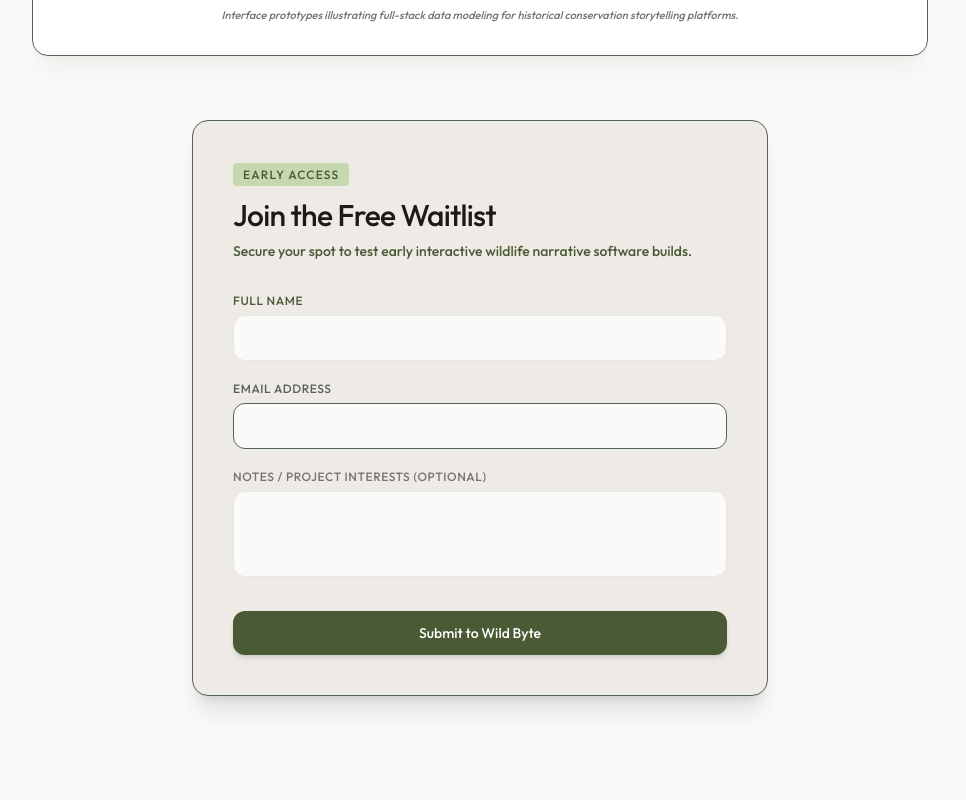
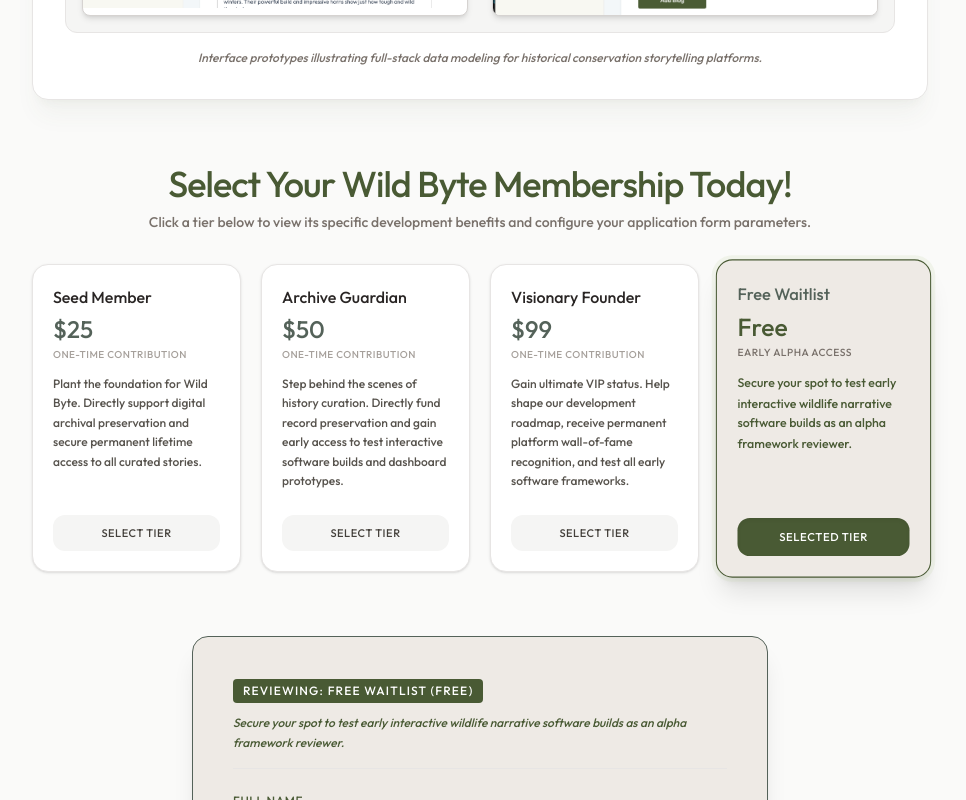
Before and after one commit to wildbyte1/Wild-Byte-LLC-Website, a React (Vite) app: page /our-work in a window 1280 px wide. Shown: the part 1220-2020 px from the top of the page, without its empty margins (160-1126 px from the left). Built offline with nearby package versions, Linux system fonts and the light colour scheme; no server answers; a web font is replaced by a local one.

Commit message:
updated EarlyAccess.jsx and OurWorkPage.jsx

```diff
--- a/src/components/EarlyAccess.jsx
+++ b/src/components/EarlyAccess.jsx
@@ -64,7 +64,7 @@
 
           <div className='p-6 flex-1 flex flex-col'>
             <h4 className='font-bold text-xl text-secondary mb-1'>
-              VIP Founding Member
+              Wild Byte Member
             </h4>
             <p className='text-sm text-tertiary mb-4 leading-relaxed'>
               Directly support the development of Wild Byte. Your contribution
@@ -90,7 +90,7 @@
                 to='/our-work?tier=founder'
                 className='w-full bg-secondary hover:bg-primary text-white font-semibold py-2.5 px-4 rounded-xl text-sm transition-colors duration-200 shadow-sm cursor-pointer'
               >
-                Become a Founder
+                Become a Member
               </Link>
             </div>
           </div>
--- a/src/components/OurWorkPage.jsx
+++ b/src/components/OurWorkPage.jsx
@@ -1,62 +1,131 @@
-import React, { useState } from 'react';
+import React, { useState, useEffect } from 'react';
 import { useSearchParams, Link } from 'react-router-dom';
 import { db } from '../firebase';
 import { collection, addDoc, serverTimestamp } from 'firebase/firestore';
-import assets from '../assets/assets'; // Imported assets file at top
+import assets from '../assets/assets';
+
+const TIER_SETTINGS = {
+  seed: {
+    title: 'Seed Member',
+    priceText: '$25',
+    typeText: 'One-Time Contribution',
+    description:
+      'Plant the foundation for Wild Byte. Directly support digital archival preservation and secure permanent lifetime access to all curated stories.',
+    inputLabel: 'What aspects of natural history interest you most?',
+    stripeUrl: 'https://buy.stripe.com/3cIcN53DH0ENbej5iQ3cc00',
+    isPaid: true,
+  },
+  guardian: {
+    title: 'Archive Guardian',
+    priceText: '$50',
+    typeText: 'One-Time Contribution',
+    description:
+      'Step behind the scenes of history curation. Directly fund record preservation and gain early access to test interactive software builds and dashboard prototypes.',
+    inputLabel:
+      'What archival collections or historical eras are you most passionate about?',
+    stripeUrl: 'https://buy.stripe.com/eVq00j0rvcnv2HN12A3cc01',
+    isPaid: true,
+  },
+  visionary: {
+    title: 'Visionary Founder',
+    priceText: '$99',
+    typeText: 'One-Time Contribution',
+    description:
+      'Gain ultimate VIP status. Help shape our development roadmap, receive permanent platform wall-of-fame recognition, and test all early software frameworks.',
+    inputLabel:
+      'How would you like to see technology and archive curation collaborate?',
+    stripeUrl: 'https://buy.stripe.com/fZu14n4HL9bjcinaDa3cc02',
+    isPaid: true,
+  },
+  beta: {
+    title: 'Free Waitlist',
+    priceText: 'Free',
+    typeText: 'Early Alpha Access',
+    description:
+      'Secure your spot to test early interactive wildlife narrative software builds as an alpha framework reviewer.',
+    inputLabel: 'Notes / Project Interests (Optional)',
+    stripeUrl: null,
+    isPaid: false,
+  },
+};
 
 const OurWorkPage = () => {
-  // 1. Detect which tier button was clicked on the homepage (?tier=beta or ?tier=founder)
-  const [searchParams] = useSearchParams();
-  const tier = searchParams.get('tier') || 'beta';
+  const [searchParams, setSearchParams] = useSearchParams();
 
-  // 2. React state to track user form input
+  const getInitialTier = () => {
+    let param = searchParams.get('tier') || 'beta';
+    return param === 'founder' ? 'visionary' : param;
+  };
+
+  const [activeTier, setActiveTier] = useState(getInitialTier());
+
+  useEffect(() => {
+    let param = searchParams.get('tier');
+    if (param) {
+      setActiveTier(param === 'founder' ? 'visionary' : param);
+    }
+  }, [searchParams]);
+
+  const tierConfig = TIER_SETTINGS[activeTier] || TIER_SETTINGS.beta;
+
   const [formData, setFormData] = useState({
     name: '',
     email: '',
     note: '',
   });
 
-  // UI Status tracking
   const [isSubmitting, setIsSubmitting] = useState(false);
-  const [submitStatus, setSubmitStatus] = useState(null); // 'success' or 'error'
+  const [submitStatus, setSubmitStatus] = useState(null);
 
-  // 3. Form Submission Logic to Firestore
+  const handleTierSelect = (tierKey) => {
+    setActiveTier(tierKey);
+    setSearchParams({ tier: tierKey });
+    setSubmitStatus(null);
+  };
+
   const handleSubmit = async (e) => {
     e.preventDefault();
     setIsSubmitting(true);
     setSubmitStatus(null);
 
     try {
-      // Determine target collection folder dynamically based on URL tier parameters
-      const collectionTarget =
-        tier === 'founder' ? 'founder_submissions' : 'waitlist_submissions';
-
-      // Target reference
+      const collectionTarget = tierConfig.isPaid
+        ? 'founding_member_submissions'
+        : 'waitlist_submissions';
       const targetCollectionRef = collection(db, collectionTarget);
 
-      // Save document payload directly into Cloud Firestore
       await addDoc(targetCollectionRef, {
         name: formData.name,
         email: formData.email,
         note: formData.note,
-        tierSelected: tier,
-        submittedAt: serverTimestamp(), // Generates a reliable database-side timestamp
+        tierSelected: activeTier,
+        paymentStatus: tierConfig.isPaid
+          ? 'pending_redirect'
+          : 'not_applicable',
+        submittedAt: serverTimestamp(),
       });
 
-      setSubmitStatus('success');
-      setFormData({ name: '', email: '', note: '' }); // Clear input fields
+      if (tierConfig.isPaid && tierConfig.stripeUrl) {
+        const checkoutUrl = `${tierConfig.stripeUrl}?prefilled_email=${encodeURIComponent(formData.email)}`;
+        window.location.href = checkoutUrl;
+      } else {
+        setSubmitStatus('success');
+        setFormData({ name: '', email: '', note: '' });
+      }
     } catch (error) {
       console.error('Firebase write execution failed:', error);
       setSubmitStatus('error');
     } finally {
-      setIsSubmitting(false);
+      if (!tierConfig.isPaid) {
+        setIsSubmitting(false);
+      }
     }
   };
 
   return (
-    <div className='min-h-screen bg-stone-50 dark:bg-stone-950 text-stone-900 dark:text-stone-100 pt-28 px-4 sm:px-6 w-full overflow-hidden'>
+    <div className='min-h-screen bg-stone-50 dark:bg-stone-950 text-stone-900 dark:text-stone-100 pt-24 sm:pt-28 md:pt-32 px-4 sm:px-6 lg:px-8 w-full overflow-x-hidden'>
       {/* METHODOLOGY SECTION */}
-      <section className='max-w-4xl mx-auto mb-12 border-b border-stone-200 dark:border-stone-800 pb-12'>
+      <section className='max-w-4xl mx-auto mb-12 border-b border-stone-200 dark:border-stone-800 pb-12 w-full'>
         <Link
           to='/'
           className='text-xs font-semibold uppercase tracking-wider text-secondary dark:text-primary hover:underline mb-4 inline-block'
@@ -64,11 +133,11 @@
           &larr; Back to Platform Overview
         </Link>
 
-        <h1 className='text-3xl md:text-5xl text-tertiary tracking-tight mb-6 font-extrabold'>
+        <h1 className='text-2xl sm:text-3xl md:text-4xl lg:text-5xl text-tertiary tracking-tight mb-6 font-extrabold leading-tight'>
           Behind the Software: Bridging Tech & Archive Curation
         </h1>
 
-        <div className='space-y-6 text-secondary dark:text-stone-300 leading-relaxed text-base md:text-lg'>
+        <div className='space-y-6 text-secondary dark:text-stone-300 leading-relaxed text-sm sm:text-base md:text-lg w-full'>
           <p>
             Every narrative branch engineered inside Wild Byte is built directly
             upon primary and secondary sources, such as natural history and
@@ -81,24 +150,24 @@
             applying rigorous historical research methodologies to environmental
             education, we challenge players to decode primary field records,
             analyze ecological shifts across time, and solve historical
-            environmental mysteries. This cross-disciplinary approach adds
+            environmental mysteries. This cross disciplinary approach adds
             structural validity to our platforms, turning data curation into
             profound connections to the natural world.
           </p>
         </div>
       </section>
 
-      {/* NEW PROTOTYPE IMAGE SHOWCASE SECTION */}
-      <section className='max-w-4xl mx-auto mb-16'>
-        <div className='bg-white dark:bg-stone-900 border border-tertiary dark:border-primary p-6 md:p-8 rounded-2xl shadow-xl shadow-secondary/5'>
-          <header className='mb-6'>
-            <span className='text-xs font-bold uppercase tracking-widest text-secondary dark:text-primary bg-primary/10 dark:bg-primary/20 px-3 py-1 rounded-full'>
+      {/* PROTOTYPE SHOWCASE SECTION */}
+      <section className='max-w-4xl mx-auto mb-16 w-full'>
+        <div className='bg-white dark:bg-stone-900 border border-stone-200 dark:border-stone-800 p-4 sm:p-6 md:p-8 rounded-2xl shadow-xl shadow-secondary/5 w-full'>
+          <header className='mb-6 w-full'>
+            <span className='text-[10px] sm:text-xs font-bold uppercase tracking-widest text-secondary dark:text-primary bg-primary/10 dark:bg-primary/20 px-3 py-1 rounded-full inline-block'>
               Dashboard Prototype Preview
             </span>
-            <h2 className='text-xl md:text-2xl font-black text-tertiary dark:text-stone-100 mt-3'>
+            <h2 className='text-lg sm:text-xl md:text-2xl font-black text-tertiary dark:text-stone-100 mt-3'>
               The Wild Byte Curation Engine
             </h2>
-            <p className='text-sm text-secondary dark:text-stone-300 mt-1.5 leading-relaxed'>
+            <p className='text-xs sm:text-sm text-secondary dark:text-stone-300 mt-1.5 leading-relaxed'>
               A look at our software interface framework designed to synthesize
               archival history with content management tools. This pipeline
               enables historical wildlife records such as vintage photographs,
@@ -108,10 +177,8 @@
             </p>
           </header>
 
-
-          <div className='grid grid-cols-1 md:grid-cols-2 gap-6 bg-stone-100 dark:bg-stone-950 p-4 rounded-xl border border-stone-200 dark:border-stone-800 w-full'>
-
-            <div className='overflow-hidden rounded-lg shadow-md border border-stone-300 dark:border-stone-800 bg-white dark:bg-stone-900'>
+          <div className='grid grid-cols-1 md:grid-cols-2 gap-4 sm:gap-6 bg-stone-100 dark:bg-stone-950 p-3 sm:p-4 rounded-xl border border-stone-200 dark:border-stone-800 w-full'>
+            <div className='overflow-hidden rounded-lg shadow-md border border-stone-300 dark:border-stone-800 bg-white dark:bg-stone-900 w-full'>
               <img
                 src={assets.prototype1}
                 alt='Wild Byte dashboard archive thumbnail upload and title metadata fields'
@@ -119,8 +186,7 @@
               />
             </div>
 
-
-            <div className='overflow-hidden rounded-lg shadow-md border border-stone-300 dark:border-stone-800 bg-white dark:bg-stone-900'>
+            <div className='overflow-hidden rounded-lg shadow-md border border-stone-300 dark:border-stone-800 bg-white dark:bg-stone-900 w-full'>
               <img
                 src={assets.prototype2}
                 alt='Wild Byte blog description custom rich text markdown editor with AI generation node module'
@@ -129,8 +195,8 @@
             </div>
           </div>
 
-          <footer className='mt-4 text-center'>
-            <p className='text-[11px] text-stone-500 dark:text-stone-400 italic'>
+          <footer className='mt-4 text-center w-full'>
+            <p className='text-[10px] sm:text-[12px] text-stone-500 dark:text-stone-400 italic'>
               Interface prototypes illustrating full-stack data modeling for
               historical conservation storytelling platforms.
             </p>
@@ -138,26 +204,110 @@
         </div>
       </section>
 
+      {/* MEMBERSHIP TIERS GRID SECTION */}
+      <section className='max-w-4xl mx-auto mb-16 w-full'>
+        <div className='text-center mb-8 px-2 w-full'>
+          <h2 className='text-xl sm:text-2xl md:text-3xl lg:text-4xl font-black tracking-tight text-secondary dark:text-light'>
+            Select Your Wild Byte Membership Today!
+          </h2>
+          <p className='text-xs sm:text-sm text-stone-500 dark:text-stone-400 mt-2 max-w-2xl mx-auto'>
+            Click a tier below to view its specific development benefits and
+            configure your application form parameters.
+          </p>
+        </div>
 
-      <section className='max-w-xl mx-auto bg-light dark:bg-tertiary border border-tertiary dark:border-white p-6 sm:p-10 rounded-2xl shadow-xl mb-32 transition-colors'>
-        <header className='mb-8'>
-          <span className='text-xs font-bold uppercase tracking-widest px-2.5 py-1 rounded bg-primary dark:bg-primary text-secondary dark:text-white'>
-            {tier === 'founder' ? 'VIP Tier' : 'Early Access'}
+        <div className='grid grid-cols-1 sm:grid-cols-2 lg:grid-cols-4 gap-4 md:gap-5 w-full items-stretch'>
+          {Object.keys(TIER_SETTINGS).map((key) => {
+            const tier = TIER_SETTINGS[key];
+            const isSelected = activeTier === key;
+
+            // 1. Structural Brand Color Alternations (Ditching Flat Dark Blacks/Grays)
+            const cardStyles = isSelected
+              ? 'bg-light dark:bg-tertiary border-secondary dark:border-primary shadow-xl ring-4 ring-primary/20 lg:scale-[1.03] z-10'
+              : 'bg-white dark:bg-stone-900/60 border-stone-200 dark:border-stone-800/80 shadow-sm hover:border-secondary dark:hover:border-primary';
+
+            // 2. High-Contrast Typography Adaptations
+            const titleStyles = isSelected
+              ? 'text-tertiary dark:text-primary font-black'
+              : 'text-stone-800 dark:text-stone-200 font-bold';
+
+            const priceStyles = isSelected
+              ? 'text-secondary dark:text-white'
+              : 'text-tertiary dark:text-stone-400';
+
+            const typeStyles = isSelected
+              ? 'text-stone-500 dark:text-primary/70 font-bold'
+              : 'text-stone-400 dark:text-stone-500 font-medium';
+
+            const descriptionStyles = isSelected
+              ? 'text-secondary dark:text-stone-100 font-medium'
+              : 'text-stone-600 dark:text-stone-400';
+
+            // 3. Dynamic Mode-Specific Button Transitions
+            const buttonStyles = isSelected
+              ? 'bg-secondary text-white dark:bg-primary dark:text-tertiary font-black shadow-inner'
+              : 'bg-stone-100 text-stone-700 dark:bg-stone-800 dark:text-stone-300 group-hover:bg-secondary group-hover:text-white dark:group-hover:bg-primary dark:group-hover:text-tertiary';
+
+            return (
+              <button
+                key={key}
+                type='button'
+                onClick={() => handleTierSelect(key)}
+                className={`text-left p-5 rounded-2xl border transition-all duration-300 flex flex-col justify-between w-full group relative cursor-pointer ${cardStyles}`}
+              >
+                <div className='w-full'>
+                  <div className='flex items-baseline justify-between gap-2 mb-2 w-full'>
+                    <h3
+                      className={`text-sm sm:text-base transition-colors line-clamp-1 ${titleStyles}`}
+                    >
+                      {tier.title}
+                    </h3>
+                  </div>
+                  <div className='mb-3 w-full'>
+                    <span
+                      className={`text-xl sm:text-2xl font-black block leading-none ${priceStyles}`}
+                    >
+                      {tier.priceText}
+                    </span>
+                    <span
+                      className={`text-[9px] sm:text-[10px] block uppercase tracking-wider mt-1.5 ${typeStyles}`}
+                    >
+                      {tier.typeText}
+                    </span>
+                  </div>
+                  <p
+                    className={`text-[11px] sm:text-xs leading-relaxed line-clamp-5 lg:line-clamp-none ${descriptionStyles}`}
+                  >
+                    {tier.description}
+                  </p>
+                </div>
+
+                <div className='mt-6 w-full'>
+                  <span
+                    className={`text-[10px] sm:text-[11px] font-bold uppercase tracking-wider block text-center py-2.5 rounded-xl transition-all ${buttonStyles}`}
+                  >
+                    {isSelected ? 'Selected Tier' : 'Select Tier'}
+                  </span>
+                </div>
+              </button>
+            );
+          })}
+        </div>
+      </section>
+
+      {/* APPLICATION REGISTRATION FORM CONTAINER */}
+      <section className='max-w-xl mx-auto bg-light dark:bg-stone-900 border border-tertiary dark:border-stone-800 p-5 sm:p-8 md:p-10 rounded-2xl shadow-xl mb-32 transition-colors w-full'>
+        <header className='mb-6 border-b border-stone-200 dark:border-stone-800 pb-4 w-full'>
+          <span className='text-[10px] sm:text-xs font-bold uppercase tracking-widest px-2.5 py-1 rounded bg-secondary dark:bg-primary text-white dark:text-tertiary inline-block'>
+            Reviewing: {tierConfig.title} ({tierConfig.priceText})
           </span>
-          <h2 className='text-2xl sm:text-3xl font-extrabold mt-3 tracking-tight'>
-            {tier === 'founder'
-              ? 'Become a Founding Member'
-              : 'Join the Free Waitlist'}
-          </h2>
-          <p className='text-sm text-secondary dark:text-white mt-2'>
-            {tier === 'founder'
-              ? 'Support custom natural history assets, preserve historical logs, and gain direct development roadmap input.'
-              : 'Secure your spot to test early interactive wildlife narrative software builds.'}
+          <p className='text-xs text-secondary dark:text-stone-300 mt-2.5 italic leading-relaxed'>
+            {tierConfig.description}
           </p>
         </header>
 
         {submitStatus === 'success' ? (
-          <div className='p-4 bg-secondary dark:bg-white border border-tertiary dark:border-white text-light dark:text-tertiary rounded-xl text-center'>
+          <div className='p-4 bg-secondary dark:bg-primary border border-transparent text-white dark:text-tertiary rounded-xl text-center w-full'>
             <h3 className='font-bold text-lg mb-1'>Application Received!</h3>
             <p className='text-sm'>
               Thank you for supporting Wild Byte. Your submission has been
@@ -165,66 +315,74 @@
             </p>
           </div>
         ) : (
-          <form onSubmit={handleSubmit} className='flex flex-col gap-5'>
+          <form
+            onSubmit={handleSubmit}
+            className='flex flex-col gap-4 sm:gap-5 w-full'
+          >
             {submitStatus === 'error' && (
-              <div className='p-3 bg-red-50 dark:bg-red-950/30 border border-red-200 dark:border-primary text-secondary dark:text-white rounded-lg text-sm'>
+              <div className='p-3 bg-red-50 dark:bg-red-950/30 border border-red-200 dark:border-red-800 text-red-800 dark:text-red-200 rounded-lg text-sm w-full'>
                 Error syncing with cloud servers. Please check your connection
                 and try again.
               </div>
             )}
 
-            <div>
-              <label className='block text-xs font-bold uppercase tracking-wider text-secondary dark:text-primary mb-1.5'>
+            <div className='w-full'>
+              <label className='block text-[10px] sm:text-xs font-bold uppercase tracking-wider text-secondary dark:text-primary mb-1.5'>
                 Full Name
               </label>
               <input
                 type='text'
                 required
                 value={formData.name}
-                className='w-full p-3 rounded-xl border border-stone-200 dark:border-tertiary bg-stone-50 dark:bg-light focus:outline-none focus:ring-2 focus:ring-primary transition-all text-sm text-tertiary'
+                className='w-full p-2.5 sm:p-3 rounded-xl border border-stone-200 dark:border-stone-700 bg-stone-50 dark:bg-stone-950 focus:outline-none focus:ring-2 focus:ring-primary transition-all text-xs sm:text-sm text-stone-900 dark:text-stone-100'
                 onChange={(e) =>
                   setFormData({ ...formData, name: e.target.value })
                 }
               />
             </div>
 
-            <div>
-              <label className='block text-xs font-bold uppercase tracking-wider text-tertiary dark:text-primary mb-1.5'>
+            <div className='w-full'>
+              <label className='block text-[10px] sm:text-xs font-bold uppercase tracking-wider text-tertiary dark:text-primary mb-1.5'>
                 Email Address
               </label>
               <input
                 type='email'
                 required
                 value={formData.email}
-                className='w-full p-3 rounded-xl border border-tertiary dark:border-tertiary bg-stone-50 dark:bg-light focus:outline-none focus:ring-2 focus:ring-primary transition-all text-sm text-tertiary '
+                className='w-full p-2.5 sm:p-3 rounded-xl border border-stone-200 dark:border-stone-700 bg-stone-50 dark:bg-stone-950 focus:outline-none focus:ring-2 focus:ring-primary transition-all text-xs sm:text-sm text-stone-900 dark:text-stone-100'
                 onChange={(e) =>
                   setFormData({ ...formData, email: e.target.value })
                 }
               />
             </div>
 
-            <div>
-              <label className='block text-xs font-bold uppercase tracking-wider text-stone-500 dark:text-primary mb-1.5'>
-                {tier === 'founder'
-                  ? 'What aspects of natural history interest you most?'
-                  : 'Notes / Project Interests (Optional)'}
+            <div className='w-full'>
+              <label className='block text-[10px] sm:text-xs font-bold uppercase tracking-wider text-stone-500 dark:text-primary mb-1.5'>
+                {tierConfig.inputLabel}
               </label>
               <textarea
                 rows='3'
                 value={formData.note}
-                className='w-full p-3 rounded-xl border border-stone-200 dark:border-tertiary bg-stone-50 dark:bg-light focus:outline-none focus:ring-2 focus:ring-primary transition-all text-sm text-tertiary resize-none'
+                className='w-full p-2.5 sm:p-3 rounded-xl border border-stone-200 dark:border-stone-700 bg-stone-50 dark:bg-stone-950 focus:outline-none focus:ring-2 focus:ring-primary transition-all text-xs sm:text-sm text-stone-900 dark:text-stone-100 resize-none'
                 onChange={(e) =>
                   setFormData({ ...formData, note: e.target.value })
                 }
               />
             </div>
 
+            {/* Mode-Reactive Core Submit Action Button */}
             <button
               type='submit'
               disabled={isSubmitting}
-              className='w-full py-3 bg-secondary hover:bg-primary dark:bg-primary  text-white font-extrabold rounded-xl transition-all shadow-md text-sm mt-2 cursor-pointer'
+              className='w-full py-2.5 sm:py-3 bg-secondary hover:bg-tertiary dark:bg-primary dark:text-tertiary dark:hover:bg-light text-white font-extrabold rounded-xl transition-all shadow-md text-xs sm:text-sm mt-2 cursor-pointer touch-manipulation'
             >
-              {isSubmitting ? 'Syncing Application...' : 'Submit to Wild Byte'}
+              {isSubmitting
+                ? tierConfig.isPaid
+                  ? 'Syncing & Forwarding to Stripe...'
+                  : 'Syncing Application...'
+                : tierConfig.isPaid
+                  ? `Complete ${tierConfig.priceText} Tier Order`
+                  : 'Join Free Waitlist'}
             </button>
           </form>
         )}
```
